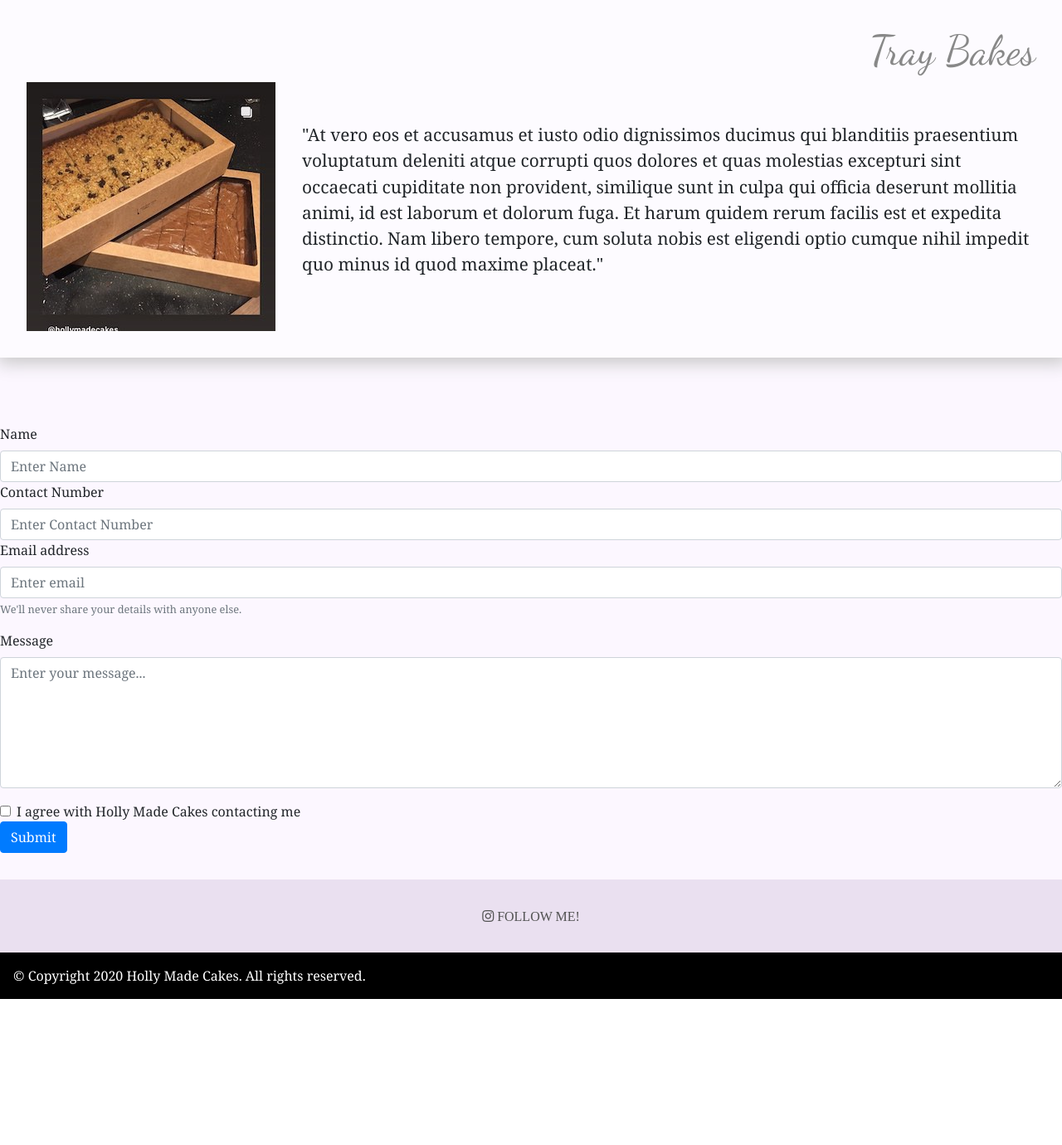
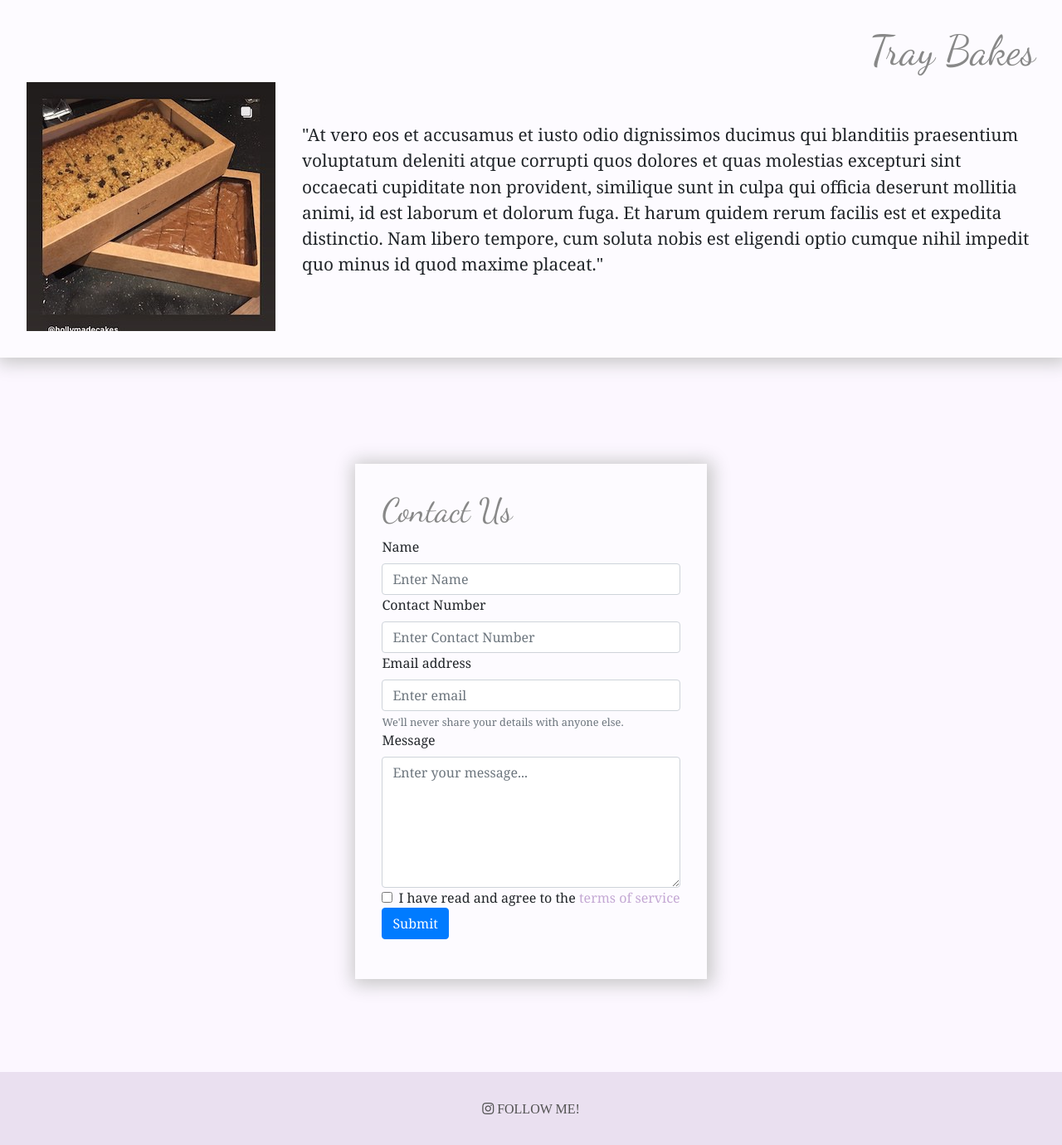
Before and after one commit to simorgan/holly-made-cakes, a PHP site: page / in a window 1280 px wide; the page is wider, and only the part inside the window is pictured. Shown: the part 3569-4949 px from the top of that part at 83% size. Before the commit the page ends 4773 px from the top of that part, so only its background shows below. Run offline with PHP 8.4, Linux system fonts and the light colour scheme; some libraries are stand-ins or nearby versions.

Commit message:
form and form validation done

```diff
--- a/inc/contact.php
+++ /dev/null
@@ -1,25 +0,0 @@
-
-<form>
-  <div class="form-group">
-    <label for="InputName">Name</label>
-    <input type="text" class="form-control" id="inputName" aria-describedby="Contact Name" placeholder="Enter Name">
-
-    <label for="InputNumber">Contact Number</label>
-    <input type="tel" class="form-control" id="inputEmaill" aria-describedby="emailHelp" placeholder="Enter Contact Number">
-
-    <label for="exampleInputEmail1">Email address</label>
-    <input type="email" class="form-control" id="inputEmail1" aria-describedby="emailHelp" placeholder="Enter email">
-
-    <small id="emailHelp" class="form-text text-muted">We'll never share your details with anyone else.</small>
-  </div>
-
-  <div class="form-group">
-    <label for="exampleInputPassword1">Message</label>
-    <textarea type="text" class="form-control" rows="6" id="inputMessage" placeholder="Enter your message..."></textarea>
-  </div>
-  <div class="form-check">
-    <input type="checkbox" class="form-check-input" id="exampleCheck1">
-    <label class="form-check-label" for="exampleCheck1">I agree with Holly Made Cakes contacting me</label>
-  </div>
-  <button type="submit" class="btn btn-primary">Submit</button>
-</form>
--- a/inc/header.php
+++ b/inc/header.php
@@ -55,6 +55,9 @@
 <li class="nav-item">
     <a class="nav-link" href="#">Horse Box</a>
 </li>
+<li class="nav-item">
+    <a class="nav-link" href="#contactForm">Contact US</a>
+</li>
 
 </ul>
 
--- a/index.php
+++ b/index.php
@@ -148,14 +148,63 @@ include('inc/header.php');
     </div>
 </article>
 <!-- tray bakes article end -->
+
+<!-- cakes section end -->
+
+
+<!-- contact form start -->
+
+<div class="contact-form content-box" id="contactForm">
+<h2>Contact Us</h2>
+<p class="alert alert-success" id="confirmHidden">Thank you for your inquiry, we will be in contact shortly.</p>
+<form id="contactFormDisplay">
+  <div class="form-group">
+
+
+    <label for="InputName">Name</label>
+    <p class="alert-danger hiddenError" id="name">Please enter you name.</p>
+    <input type="text" class="form-control" name="name" id="inputName" aria-describedby="Contact Name" placeholder="Enter Name">
+
+    <label for="InputNumber">Contact Number</label>
+    <p class="alert-danger hiddenError" id="contactNum">Please enter your contact number.</p>
+    <input type="tel" class="form-control" name="contactNumber" id="inputContactNum" aria-describedby="emailHelp" placeholder="Enter Contact Number">
+
+
+    <label for="exampleInputEmail1">Email address</label>
+    <p class="alert-danger hiddenError" id="email">Please enter your email address.</p>
+    <input type="email" class="form-control" name="email" id="inputEmail" aria-describedby="emailHelp" placeholder="Enter email">
+
+    <small id="emailHelp" class="form-text text-muted">We'll never share your details with anyone else.</small>
+
+
+
+
+    <label for="exampleInputPassword1">Message</label>
+    <p class="alert-danger hiddenError" id="message">Please include your inquiry.</p>
+    <textarea type="text" class="form-control" name="message" rows="6" id="inputMessage" placeholder="Enter your message..."></textarea>
+    <p class="alert-danger hiddenError" id="noCheck">Please confirm you arrgee to the terms of service!</p>
+  <div class="form-check">
+
+  <input type="checkbox" class="form-check-input" name="checkBox" id="checkBox" >
+    <label class="form-check-label" for="checkBox">I have read and agree to the <a href="#"> terms of service</a></label>
+  </div>
+
+  <button type="submit" id="submitContact" class="btn btn-primary">Submit</button>
+</form>
+
+</div>
+
+</div>
+
+<!-- contact form end -->
+
 </section>
-<!-- cakes section end -->
+
 
 
 
 <!-- include body scripts -->
 <?php
-include('inc/contact.php');
 include('inc/inc-script.php');
 
 include('inc/footer.php');
--- a/style.css
+++ b/style.css
@@ -10,6 +10,8 @@
 |header.php
 */
 
+
+/* Globel sytles start */
 *{
     margin:0;
     padding: 0;
@@ -40,6 +42,9 @@ a:hover{
     color: #C4A8D4;
 
 }
+
+
+/* Globel style end  */
 
 .social-media-nav a:hover{
     color: #ba59f2;
@@ -308,7 +313,8 @@ justify-content: center;
 
 .celebration-cakes h2{
     text-align: start;
-    font-family: 'Dancing Script', cursive;    color: #888888;
+    font-family: 'Dancing Script', cursive;
+    color: #888888;
     font-size: 50px;
 }
 
@@ -327,7 +333,8 @@ justify-content: center;
 
 .wedding-cakes h2{
     text-align: end;
-    font-family: 'Dancing Script', cursive;    color: #888888;
+    font-family: 'Dancing Script', cursive;
+    color: #888888;
     font-size: 50px;
 }
 /* wedding cakes end */
@@ -344,7 +351,8 @@ justify-content: center;
 
 .cup-cakes h2{
     text-align: start;
-    font-family: 'Dancing Script', cursive;    color: #888888;
+    font-family: 'Dancing Script', cursive;
+    color: #888888;
     font-size: 50px;
 }
 /* cup cakes end */
@@ -359,14 +367,51 @@ justify-content: center;
 
 .tray-bakes h2{
     text-align: end;
-    font-family: 'Dancing Script', cursive;    color: #888888;
+    font-family: 'Dancing Script', cursive;
+    color: #888888;
     font-size: 50px;
 }
 /* tary bakes end */
 /*
 ---cakes end
 */
+/*
+--- Contact form start
+*/
+.contact-form{
+    padding:2rem;
+    margin-top:3rem;
+    margin-bottom: 5rem;
+    background-color:rgba(255,255,255,0.5);
+    box-shadow: rgb(200, 200, 200) 2px 2px 20px 5px;
+}
 
+.contact-form h2{
+    text-align: start;
+    font-family: 'Dancing Script', cursive;
+    color: #888888;
+    font-size: 40px;
+}
+.contact-form a{
+    color:#C4A8D4 ;
+}
+/* message to display if tc not checked */
+#noCheck{
+    display: none;
+    margin-top: 1rem;
+}
+/* message to diplay if field left empty */
+.hiddenError{
+    display: none;
+}
+/* message to display to confirm message sent */
+#confirmHidden{
+display: none;
+}
+
+/*
+--- Contact form end
+*/
 
 
 
```
Also changed, not shown: script.js (+44 -0 lines), mail-contact.php (added).
